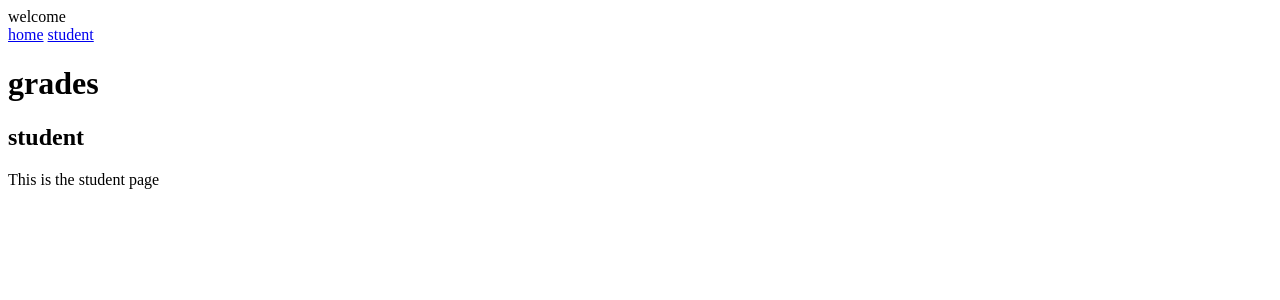
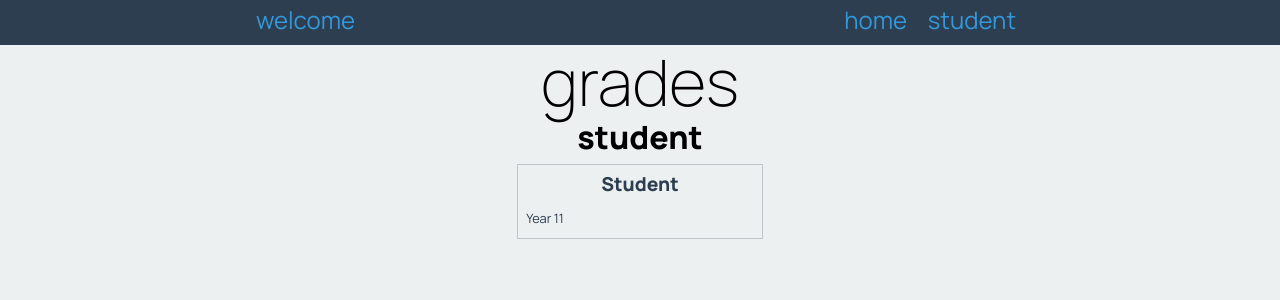
Before and after one commit to 20026WC/Grades, a Flask app: page /student in a window 1280 px wide. Shown: the top 300 px of the page. Run offline with Flask 3, Linux system fonts and the light colour scheme.

Commit message:
Version 7

```diff
--- /dev/null
+++ b/Grades/static/grades.css
@@ -0,0 +1,199 @@
+* {
+    font-family: 'Manrope', sans-serif;
+    padding: 0;
+    margin: 0;
+    box-sizing: border-box;
+}
+
+body {
+    background-color: rgba(236, 240, 241, 1.0);
+}
+
+.container {
+    width: 60vw;
+    margin: auto;
+    /*background-color: rgba(52, 73, 94, 1.0);*/
+    /*color: rgba(236, 240, 241, 1.0);*/
+}
+
+.container::after {
+    content: "";
+    clear: both;
+    display: table;
+}
+
+img {
+    max-width: 100%;
+}
+
+h1 {
+    text-align: center;
+    font-weight: 200;
+    font-size: 4rem;
+    margin: 0;
+}
+
+h2 {
+    font-size: 2rem;
+    text-align: center;
+    margin: 0 0 0.5rem 0;
+}
+
+nav {
+    background-color: rgba(44, 62, 80, 1.0); /* darkest blue */
+    text-align: center;
+    /*color: rgba(52, 152, 219, 1.0);!*light blue*!*/
+    font-size: 1.5rem;
+    padding-top: 0.4rem;
+    padding-bottom: 0.7rem;
+    color: rgba(52, 152, 219, 1.0); /*light blue*/
+}
+
+.navbar-brand {
+    display: inline;
+    float: left;
+}
+
+.navbar-links {
+    display: inline;
+    float: right;
+}
+
+nav a {
+    /*margin:0 0.5rem;*/
+    padding: 0 0.5rem;
+    font-size: 1.5rem;
+
+    /*border: 1px solid rgba(52, 152, 219, 1.0);*/
+    /*border-radius:0.5rem;*/
+}
+
+nav a:hover {
+    /*color: rgba(44, 62, 80, 1.0); !* darkest blue *!*/
+    /*background-color: rgba(52, 152, 219, 1.0); !*light blue*!*/
+    border-bottom: 3px solid rgba(52, 152, 219, 1.0);
+}
+
+a, a:visited {
+    color: rgba(52, 152, 219, 1.0);
+    /*color:hotpink;*/
+    text-decoration: none;
+}
+
+
+
+.grades {
+    display: flex;
+    flex-wrap: wrap;
+    justify-content: space-evenly;
+}
+
+.grade-box {
+    /*width: 13vw;*/
+    width: 32%;
+    /*float: left;*/
+    /*display: table-cell;*/
+    /*padding: 0.5rem;*/
+    /*margin: 1vw;*/
+    border: 1px solid rgba(189, 195, 199, 1.0);
+    color: rgba(44, 62, 80, 1.0);
+    margin-bottom: 0.5rem;
+}
+
+.grade-box-heading {
+    padding: 0.5rem;
+}
+
+
+
+.grade-box-info {
+    padding: 0.5rem;
+
+}
+
+.grade-box h3 {
+    font-size: 1.2rem;
+    text-align: center;
+}
+
+.grade-box p {
+    font-size: 0.8rem;
+    margin-bottom: 0.3rem;
+}
+
+.grade-box a {
+    border: 1px solid tomato;
+    padding: 0.3rem;
+    text-align: right;
+}
+
+.myform {
+    width: 80%;
+    margin: auto;
+    padding-top: 3rem;
+}
+
+.form-group {
+    padding-top: 3rem;
+}
+
+.form-label {
+    width: 30%;
+    float: left;
+    padding: 0.3rem;
+}
+
+.form-element {
+    width: 70%;
+    float: left;
+}
+
+.button-group {
+    margin-top: 3rem;
+    text-align: center;
+}
+
+.button-group input {
+    padding: 0.3rem;
+}
+
+.form-group input {
+    padding: 0.3rem;
+    width: 100%;
+}
+
+table {
+    border-collapse: collapse;
+}
+
+.cart-table > thead {
+    font-weight: bold;
+}
+
+.cart-table td {
+    padding: 0.2rem 1rem;
+    text-align: center;
+    border: 1px solid #ddd;
+}
+
+.cart-total {
+    font-weight: bold;
+}
+
+
+@media only screen and (max-width: 600px) {
+    .container {
+        width: 100%;
+    }
+
+    .product-box {
+        width: 49%;
+    }
+}
+
+
+@media only screen and (max-width: 400px) {
+    .product-box {
+        width: 100%;
+    }
+}
--- a/Grades/templates/base.html
+++ b/Grades/templates/base.html
@@ -3,6 +3,12 @@
 <head>
     <meta charset="UTF-8">
     <title>Title</title>
+    <meta charset="utf-8">
+    <title>smile | home</title>
+    <meta name="viewport" content="width=device-width, initial-scale=1">
+    <link href="https://fonts.googleapis.com/css2?family=Manrope:wght@200;400;600;800&display=swap" rel="stylesheet">
+    <link rel="stylesheet" href="https://cdnjs.cloudflare.com/ajax/libs/normalize/8.0.1/normalize.css"/>
+    <link href="{{ url_for('static', filename='grades.css') }}" rel="stylesheet">
 </head>
 <body>
     <nav>
--- a/Grades/templates/student.html
+++ b/Grades/templates/student.html
@@ -5,5 +5,10 @@ student
 {% endblock %}
 
 {% block main %}
-<p> This is the student page</p>
+    <div class ="grades">
+        <div class ="grade-box">
+            <h3 class="grade-box-heading">Student</h3>
+            <p class="grade-box-info">Year 11</p>
+        </div>
+    </div>
 {% endblock %}
```
